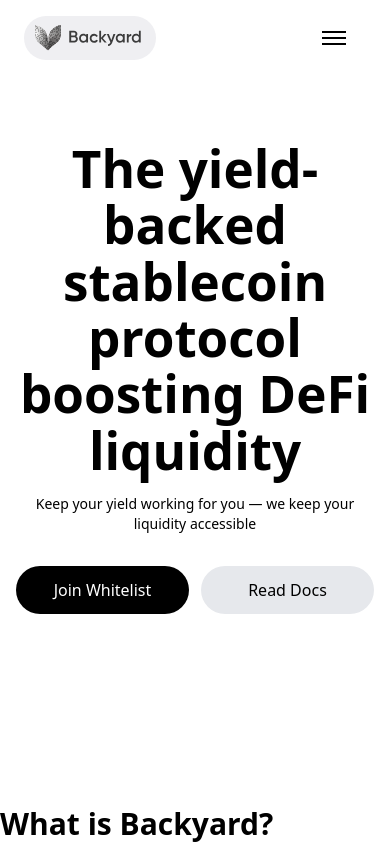
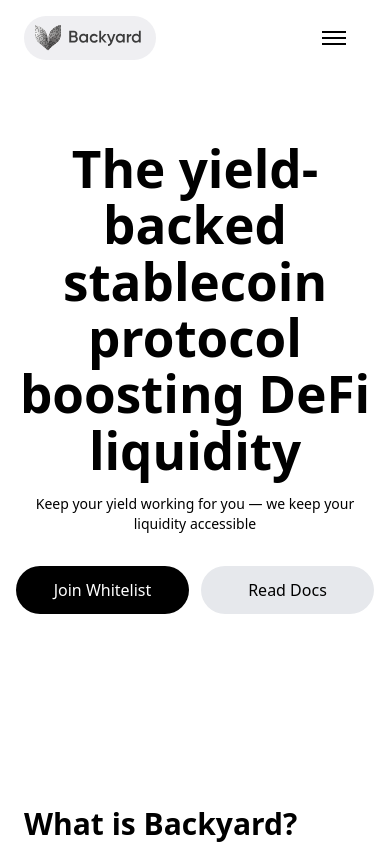
Before and after one commit to Dashiel333/React-Tailwind, a React (Vite) app: page / in a window 390 px wide. Shown: the top 844 px of the page. Built offline with nearby package versions, Linux system fonts and the light colour scheme.

Commit message:
Backyard.jsx

```diff
--- a/src/components/Backyard.jsx
+++ b/src/components/Backyard.jsx
@@ -28,7 +28,7 @@ export default function Backyard() {
 
   return (
     <section className="container mx-auto mt-24">
-      <div className="flex justify-start mb-12">
+      <div className="flex justify-start mb-12 w-full px-6 md:px-0">
         <h2 className="text-3xl font-bold">What is Backyard?</h2>
       </div>
 
```
